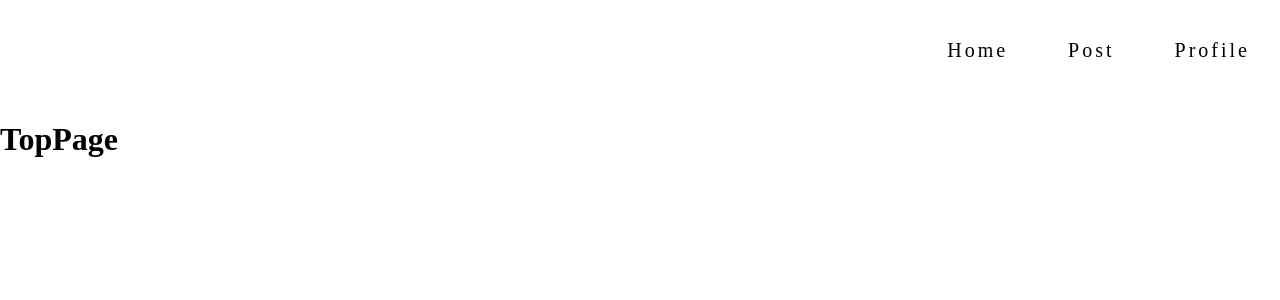
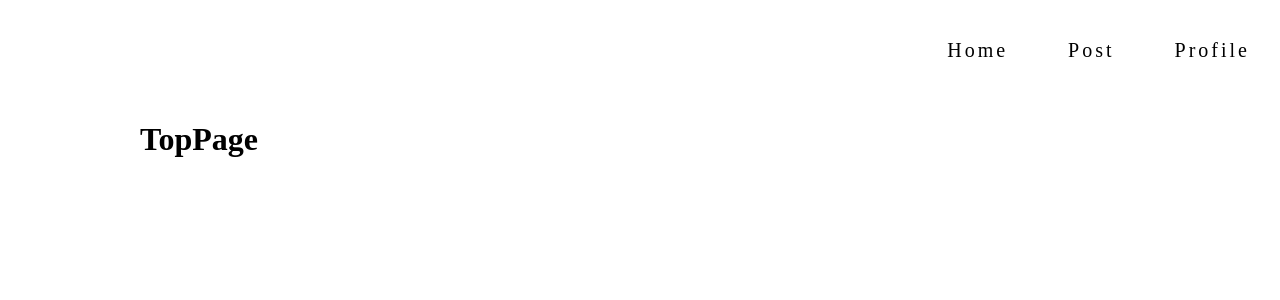
Before and after one commit to watagit/web-programming, a React (Create React App) app: page / in a window 1280 px wide. Shown: the top 300 px of the page. Built offline with nearby package versions, Linux system fonts and the light colour scheme.

Commit message:
:art: グローバルな横幅を設定

```diff
--- a/src/App.tsx
+++ b/src/App.tsx
@@ -1,5 +1,6 @@
 import React from 'react'
 import { BrowserRouter as Router, Route, Switch } from 'react-router-dom'
+import styled from 'styled-components'
 
 import Header from './components/organisms/Header'
 
@@ -12,10 +13,16 @@ import StarterProfileEditPage from './components/pages/StarterProfileEditPage'
 import CreatorProfileEditPage from './components/pages/CreatorProfileEditPage'
 import PostIdeaPage from './components/pages/PostIdeaPage'
 
+const Container = styled.div`
+  width: 1000px;
+  margin: 0 auto;
+`
+
 const App: React.FC = () => {
   return (
-    <>
+    <div>
       <Header />
+      <Container>
         <Router>
           <Switch>
             <Route exact path={'/'} component={TopPage} />
@@ -28,7 +35,8 @@ const App: React.FC = () => {
             <Route exact path={'/creators/:id/edit'} component={CreatorProfileEditPage} />
           </Switch>
         </Router>
-    </>
+      </Container>
+    </div>
   )
 }
 
```
Also changed, not shown: src/components/organisms/Idea.tsx (added). Lines whose indentation alone changed are shown as unchanged.
